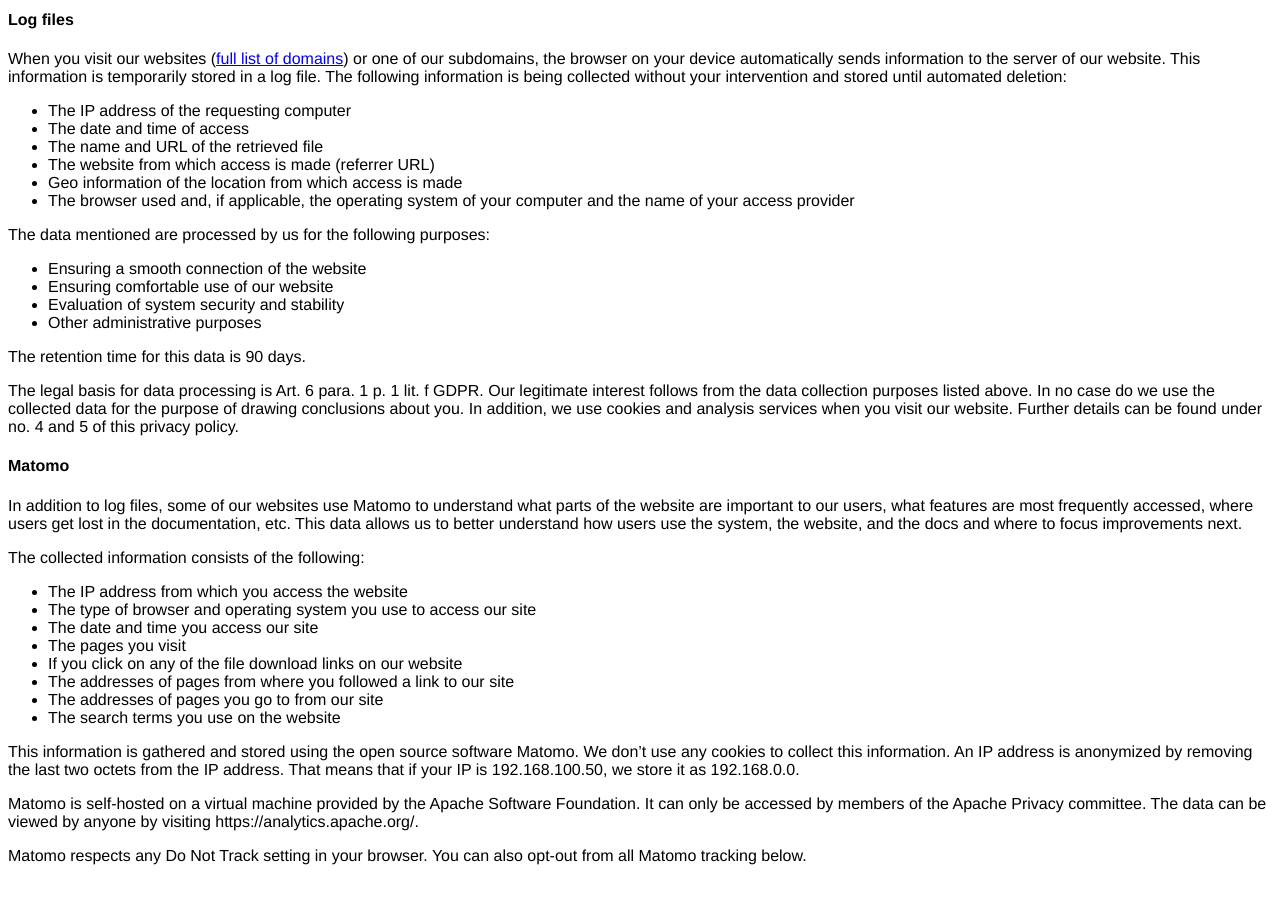
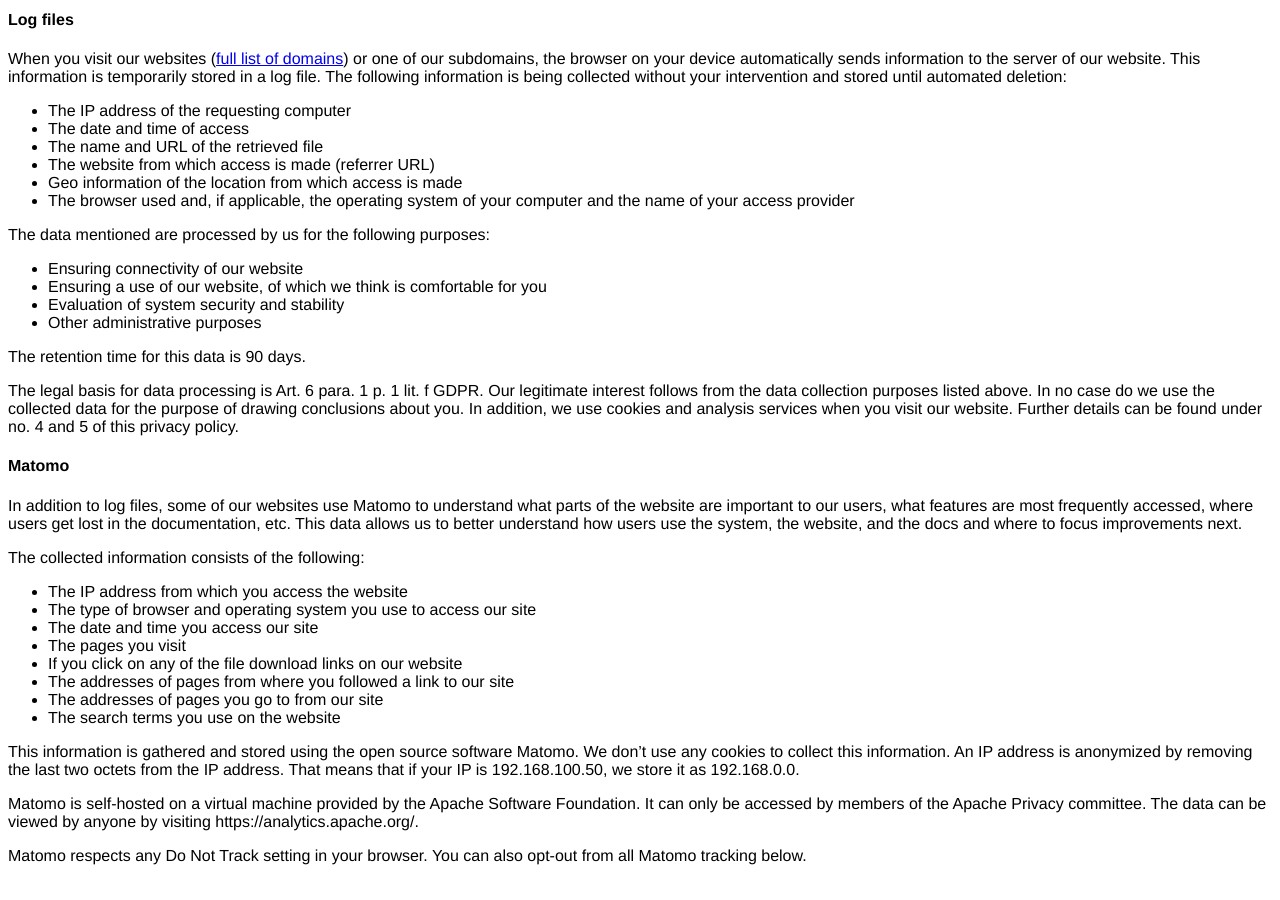
Before and after one commit to apache/privacy-website, a Jekyll site: the page output/policies/privacy-policy-public.html, which Jekyll copies as it is, in a window 1280 px wide and 900 px high, scrolled down 682 px. Built offline with Jekyll 4.4.1, drawn with Linux system fonts in a browser that asks for light colours.

Commit message:
Automatic Site Publish by Buildbot

```diff
--- a/output/feed.xml
+++ b/output/feed.xml
@@ -1,4 +1,4 @@
-<?xml version="1.0" encoding="utf-8"?><feed xmlns="http://www.w3.org/2005/Atom" ><generator uri="https://jekyllrb.com/" version="4.2.2">Jekyll</generator><link href="/feed.xml" rel="self" type="application/atom+xml" /><link href="/" rel="alternate" type="text/html" /><updated>2022-09-26T20:21:44+00:00</updated><id>/feed.xml</id><title type="html">Apache Software Foundation - Data Privacy</title><subtitle>Write an awesome description for your new site here. You can edit this line in _config.yml. It will appear in your document head meta (for Google search results) and in your feed.xml site description.</subtitle><entry><title type="html">Welcome to Jekyll!</title><link href="/jekyll/update/2021/03/05/welcome-to-jekyll.html" rel="alternate" type="text/html" title="Welcome to Jekyll!" /><published>2021-03-05T19:38:56+00:00</published><updated>2021-03-05T19:38:56+00:00</updated><id>/jekyll/update/2021/03/05/welcome-to-jekyll</id><content type="html" xml:base="/jekyll/update/2021/03/05/welcome-to-jekyll.html"><![CDATA[<p>You’ll find this post in your <code class="language-plaintext highlighter-rouge">_posts</code> directory. Go ahead and edit it and re-build the site to see your changes. You can rebuild the site in many different ways, but the most common way is to run <code class="language-plaintext highlighter-rouge">jekyll serve</code>, which launches a web server and auto-regenerates your site when a file is updated.</p>
+<?xml version="1.0" encoding="utf-8"?><feed xmlns="http://www.w3.org/2005/Atom" ><generator uri="https://jekyllrb.com/" version="4.2.2">Jekyll</generator><link href="/feed.xml" rel="self" type="application/atom+xml" /><link href="/" rel="alternate" type="text/html" /><updated>2022-09-26T20:46:39+00:00</updated><id>/feed.xml</id><title type="html">Apache Software Foundation - Data Privacy</title><subtitle>Write an awesome description for your new site here. You can edit this line in _config.yml. It will appear in your document head meta (for Google search results) and in your feed.xml site description.</subtitle><entry><title type="html">Welcome to Jekyll!</title><link href="/jekyll/update/2021/03/05/welcome-to-jekyll.html" rel="alternate" type="text/html" title="Welcome to Jekyll!" /><published>2021-03-05T19:38:56+00:00</published><updated>2021-03-05T19:38:56+00:00</updated><id>/jekyll/update/2021/03/05/welcome-to-jekyll</id><content type="html" xml:base="/jekyll/update/2021/03/05/welcome-to-jekyll.html"><![CDATA[<p>You’ll find this post in your <code class="language-plaintext highlighter-rouge">_posts</code> directory. Go ahead and edit it and re-build the site to see your changes. You can rebuild the site in many different ways, but the most common way is to run <code class="language-plaintext highlighter-rouge">jekyll serve</code>, which launches a web server and auto-regenerates your site when a file is updated.</p>
 
 <p>Jekyll requires blog post files to be named according to the following format:</p>
 
--- a/output/policies/privacy-policy-public.html
+++ b/output/policies/privacy-policy-public.html
@@ -80,8 +80,8 @@
 <p>The data mentioned are processed by us for the following purposes:</p>
 
 <ul>
-  <li>Ensuring a smooth connection of the website</li>
-  <li>Ensuring comfortable use of our website</li>
+  <li>Ensuring connectivity of our website</li>
+  <li>Ensuring a use of our website, of which we think is comfortable for you</li>
   <li>Evaluation of system security and stability</li>
   <li>Other administrative purposes</li>
 </ul>
```
